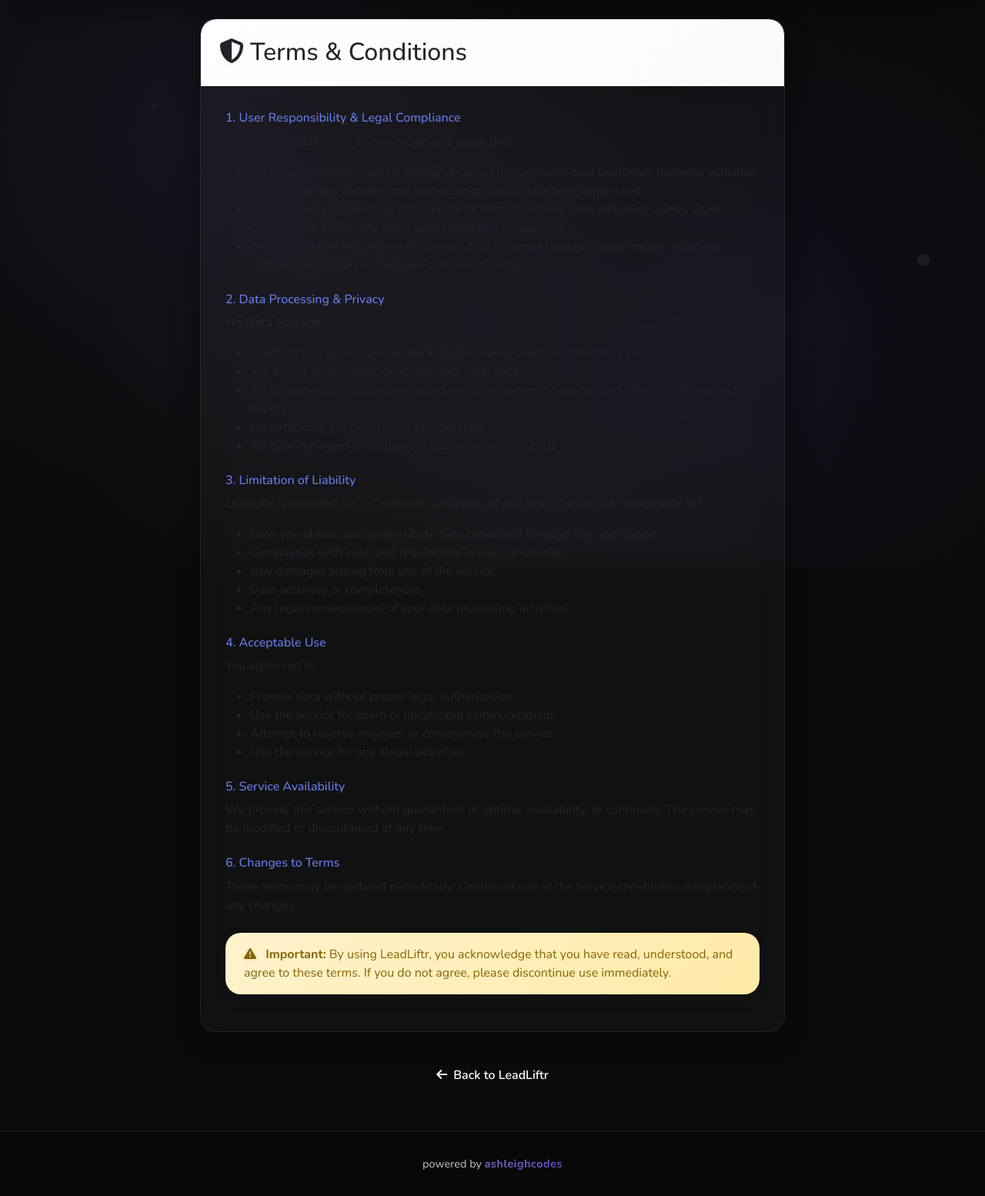
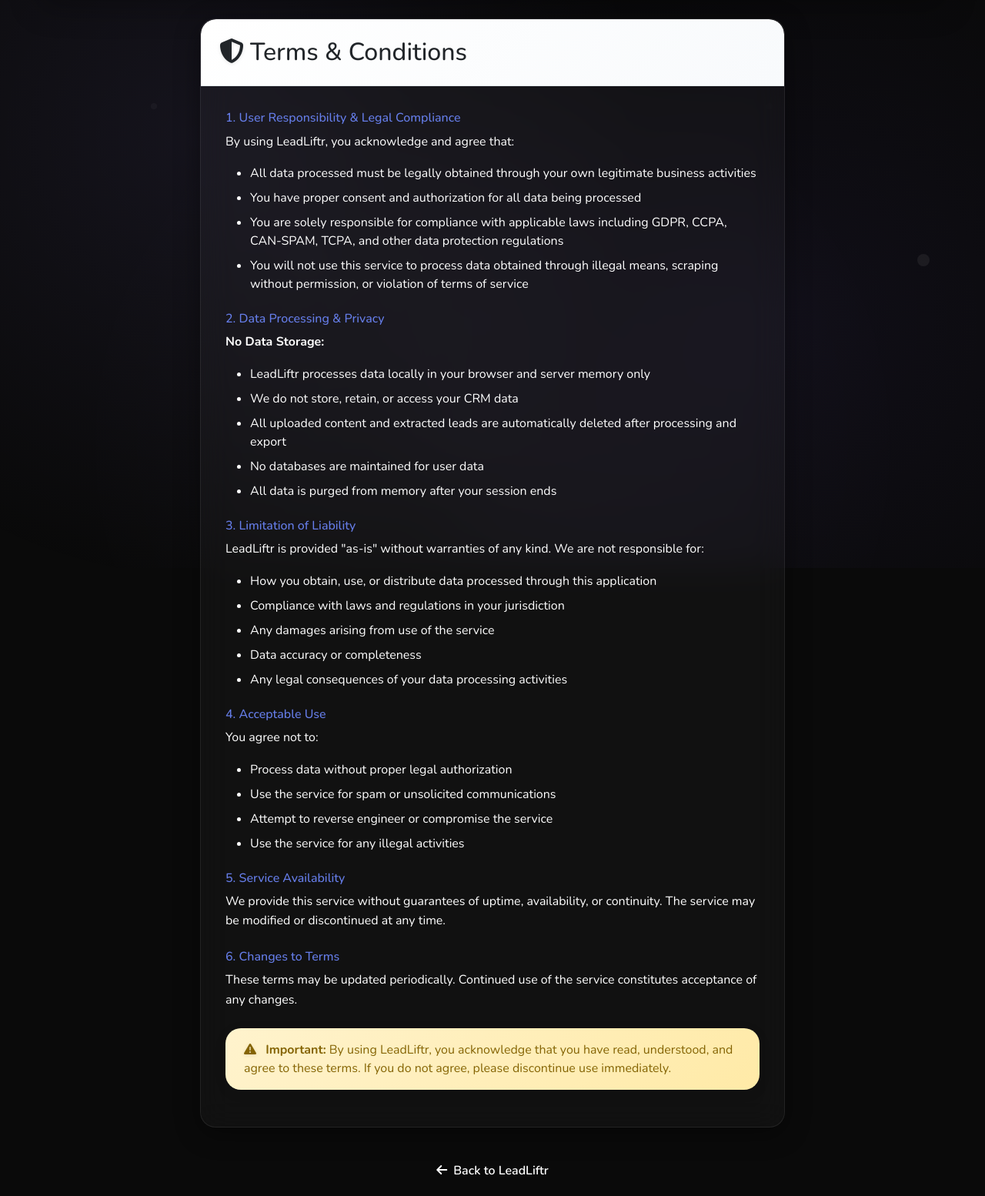
Before and after one commit to ashleighcodess/Leadliftr, a Flask app: template templates/terms.html in a window 1280 px wide. Shown: the part 62-1616 px from the top of the page at 77% size. Before the commit the page ends 1582 px from the top, so only its background shows below. Run offline with Flask 3, Linux system fonts and the light colour scheme; the template is opened without the code that fills it, so the values that code supplies are empty.

Commit message:
Improve the display of legal information on both light and dark themes
Adds specific CSS rules to style legal pages content for both light and dark modes, including a new asset.

Replit-Commit-Author: Agent
Replit-Commit-Session-Id: 72e68ea3-9b9c-42d6-bf71-49370e48d499
Replit-Commit-Screenshot-Url: https://storage.googleapis.com/screenshot-production-us-central1/b1c5c53a-c104-4257-8141-a9a8c1face0a/72e68ea3-9b9c-42d6-bf71-49370e48d499/9VO40Cu

```diff
--- a/static/style.css
+++ b/static/style.css
@@ -1634,6 +1634,31 @@ body.light-mode .footer-separator {
     color: #9ca3af;
 }
 
+/* Legal pages text styling */
+.terms-content p, .privacy-content p {
+    color: var(--text-primary);
+    line-height: 1.6;
+}
+
+.terms-content ul, .privacy-content ul {
+    color: var(--text-primary);
+}
+
+.terms-content li, .privacy-content li {
+    color: var(--text-primary);
+    margin-bottom: 0.5rem;
+}
+
+/* Light mode legal pages */
+body.light-mode .terms-content p,
+body.light-mode .privacy-content p,
+body.light-mode .terms-content ul,
+body.light-mode .privacy-content ul,
+body.light-mode .terms-content li,
+body.light-mode .privacy-content li {
+    color: #374151;
+}
+
 body.light-mode .btn-outline-light {
     color: #2d3748 !important;
     border-color: #2d3748 !important;
```
Also changed, not shown: attached_assets/IMG_1010_1752898247280.png (added).
